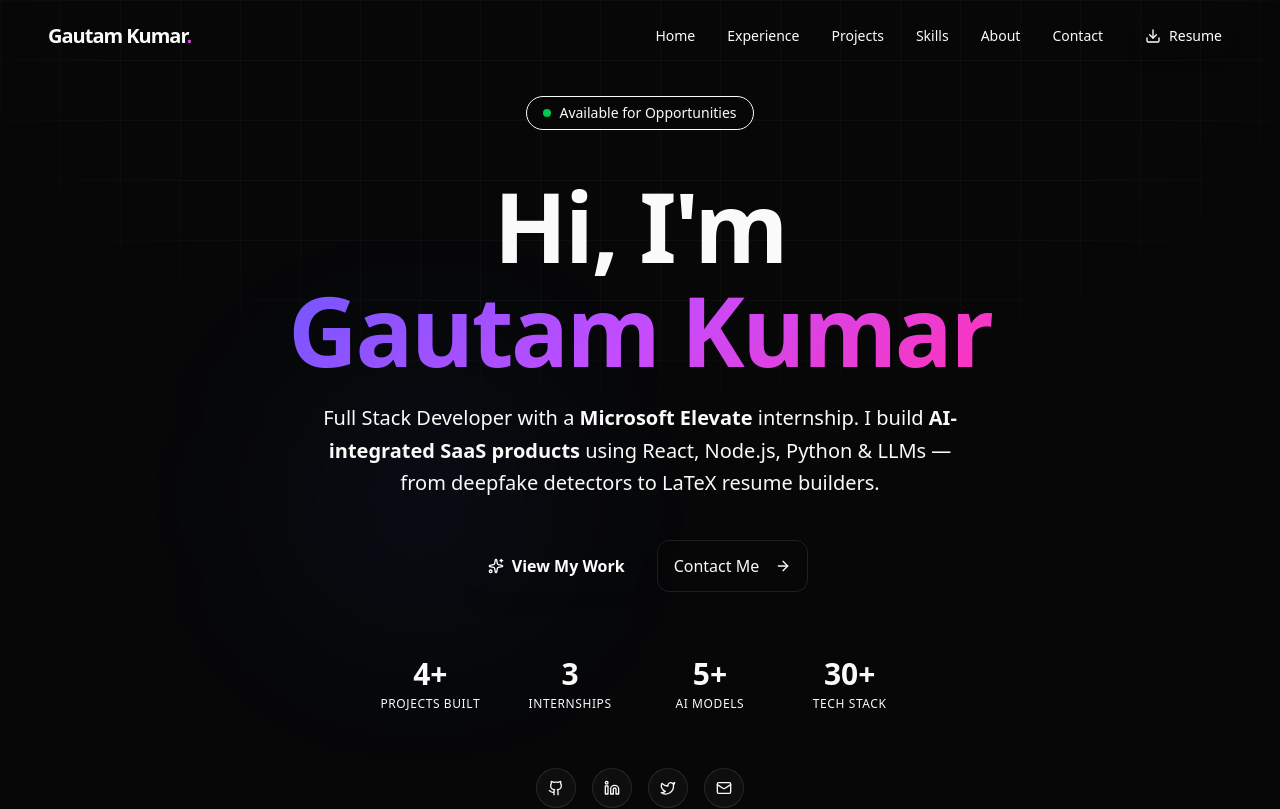
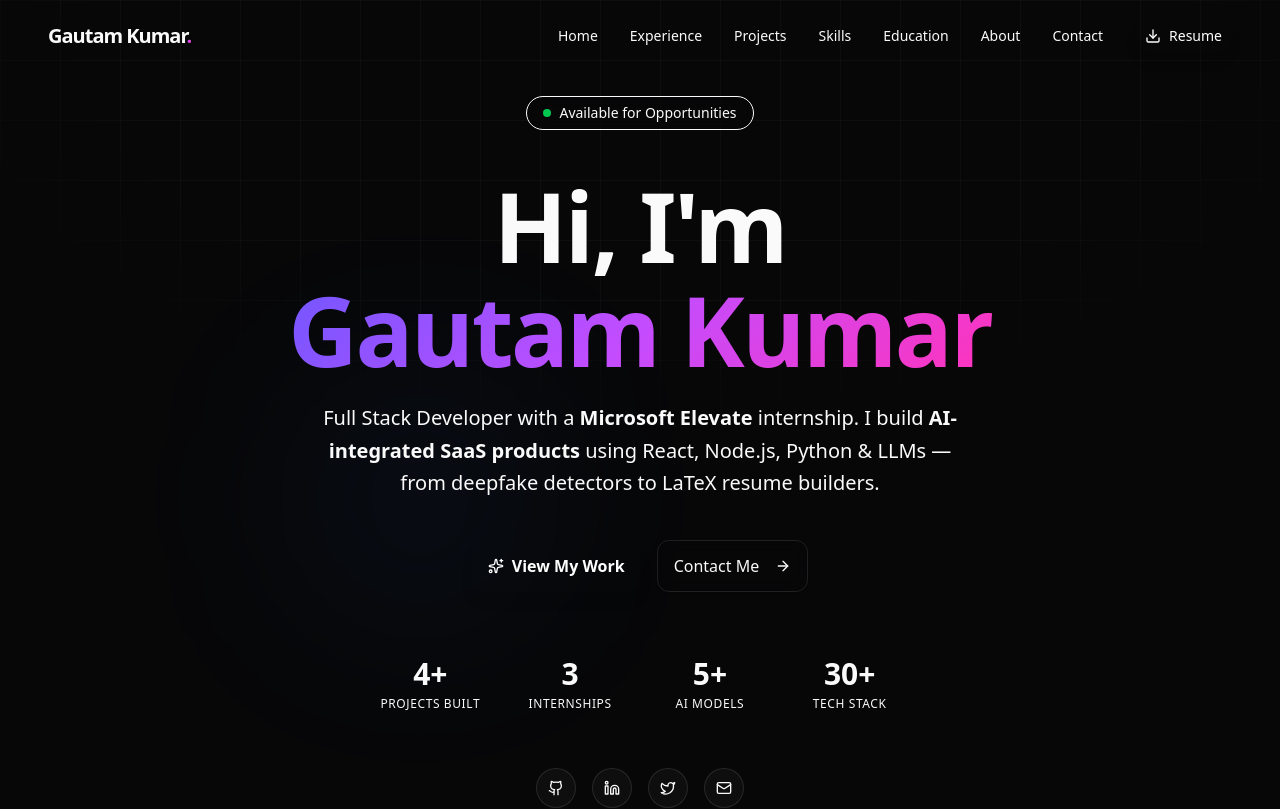
Before and after one commit to theunstopabble/gautam_portfolio, a Next.js app: page / in a window 1280 px wide. Shown: the top 809 px of the page. Built offline with nearby package versions, Linux system fonts and the light colour scheme.

Commit message:
Add Education link to Navbar

```diff
--- a/src/components/layout/Navbar.tsx
+++ b/src/components/layout/Navbar.tsx
@@ -28,6 +28,7 @@ export function Navbar() {
     { name: "Experience", href: "#experience" },
     { name: "Projects", href: "#projects" },
     { name: "Skills", href: "#skills" },
+    { name: "Education", href: "#education" },
     { name: "About", href: "#about" },
     { name: "Contact", href: "#contact" },
   ];
```
